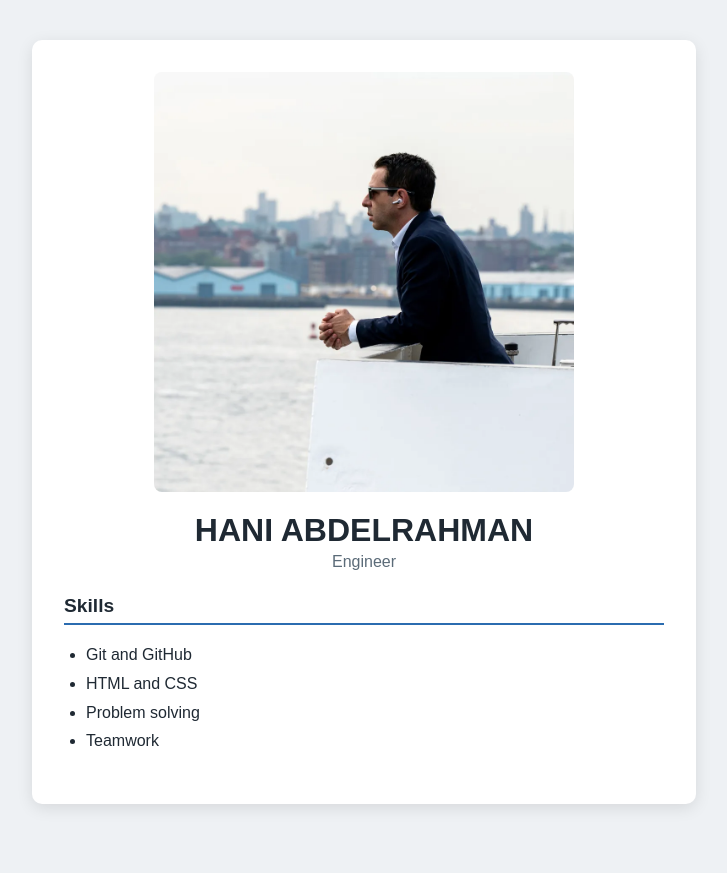
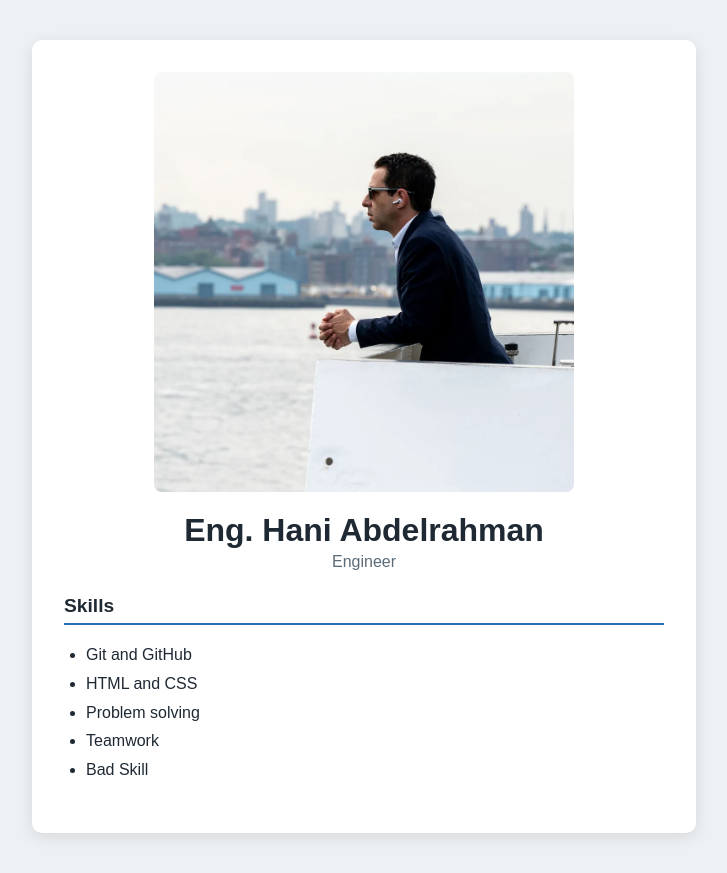
Before and after one commit to Hani220/Task-Repo, a plain HTML site: page cv.html in a window 1280 px wide. Shown: the whole page, without its empty margins (276-1003 px from the left). Before the commit the page ends 844 px from the top, so only its background shows below. Drawn offline with Linux system fonts and the light colour scheme.

Commit message:
Add bad skill

```diff
--- a/cv.html
+++ b/cv.html
@@ -54,7 +54,7 @@
       <!-- Save your photo in the same folder and name it photo.jpg -->
       <img class="photo" src="img.webp" alt="Photo of HANI ABDELRAHMAN" />
 
-      <h1>HANI ABDELRAHMAN</h1>
+      <h1>Eng. Hani Abdelrahman</h1>
       <p class="title">Engineer</p>
 
       <h2>Skills</h2>
@@ -63,6 +63,7 @@
         <li>HTML and CSS</li>
         <li>Problem solving</li>
         <li>Teamwork</li>
+        <li>Bad Skill</li>
       </ul>
     </div>
   </body>
```
